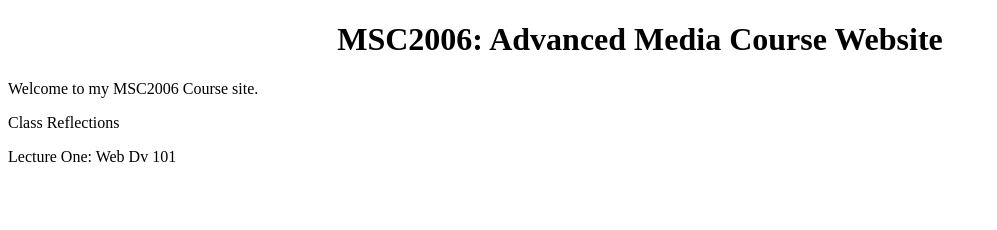
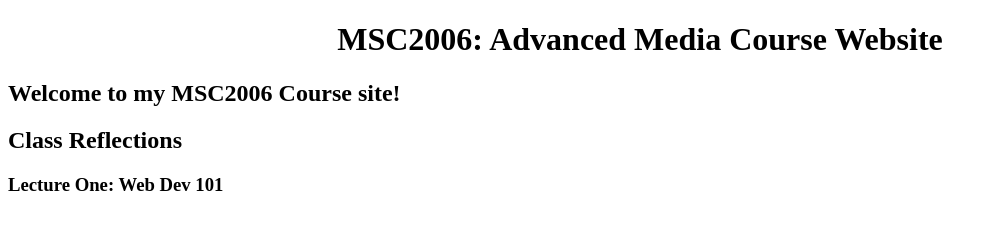
Before and after one commit to nclayrodz/nclayrodz.github.io, a plain HTML site: page index.html in a window 1280 px wide. Shown: the whole page, without its empty margins (0-997 px from the left). Drawn offline with Linux system fonts and the light colour scheme.

Commit message:
Update index.html

```diff
--- a/index.html
+++ b/index.html
@@ -12,8 +12,8 @@
 </head>
 <body>
     <h1>MSC2006: Advanced Media Course Website</h1>
-    <p>Welcome to my MSC2006 Course site.</p>
-    <p>Class Reflections</p>
-    <p>Lecture One: Web Dv 101</p>
+    <h2>Welcome to my MSC2006 Course site!</h2>
+    <h2>Class Reflections</h2>
+    <h3>Lecture One: Web Dev 101</h3>
 </body>
 </html>
```
